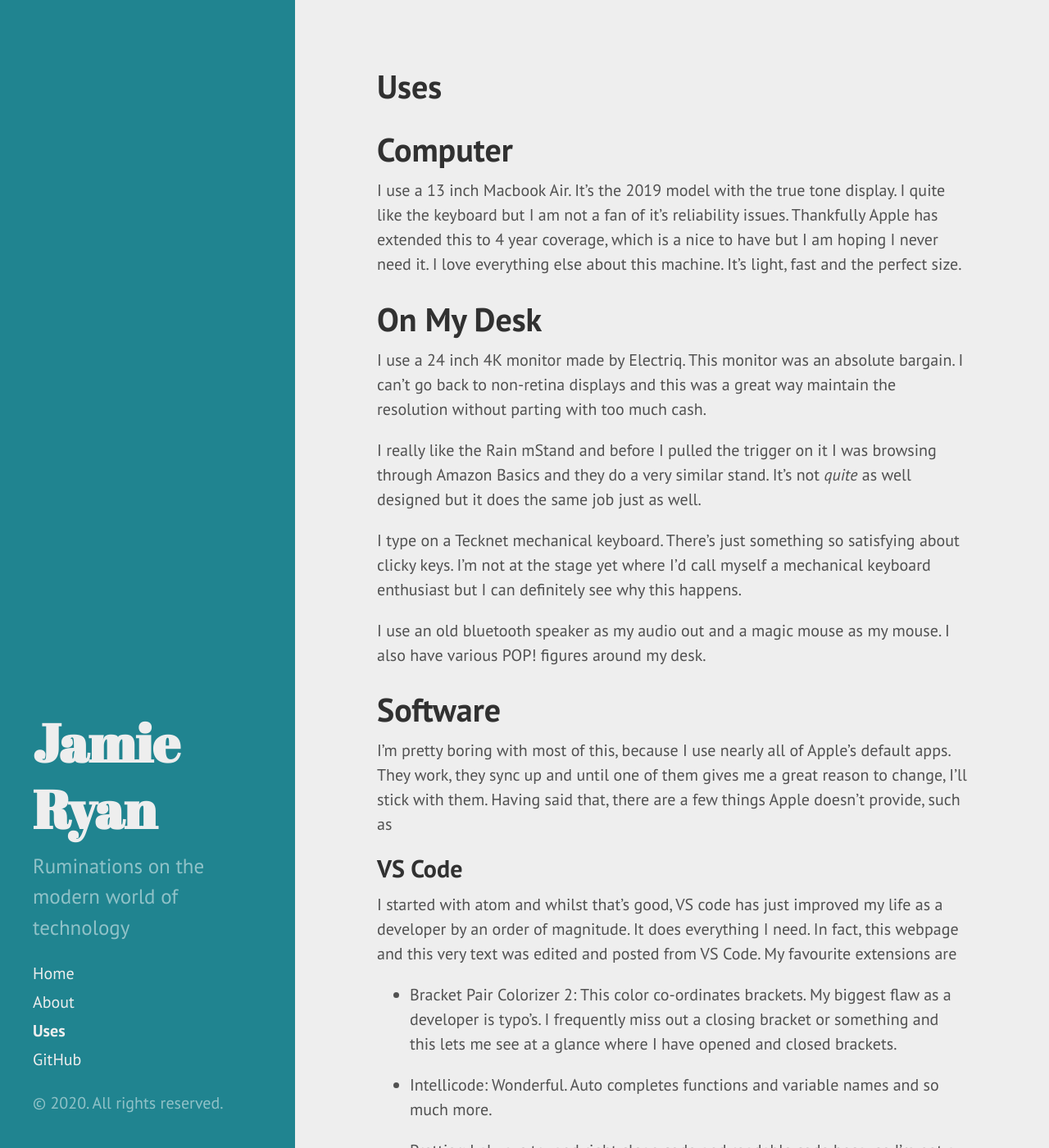
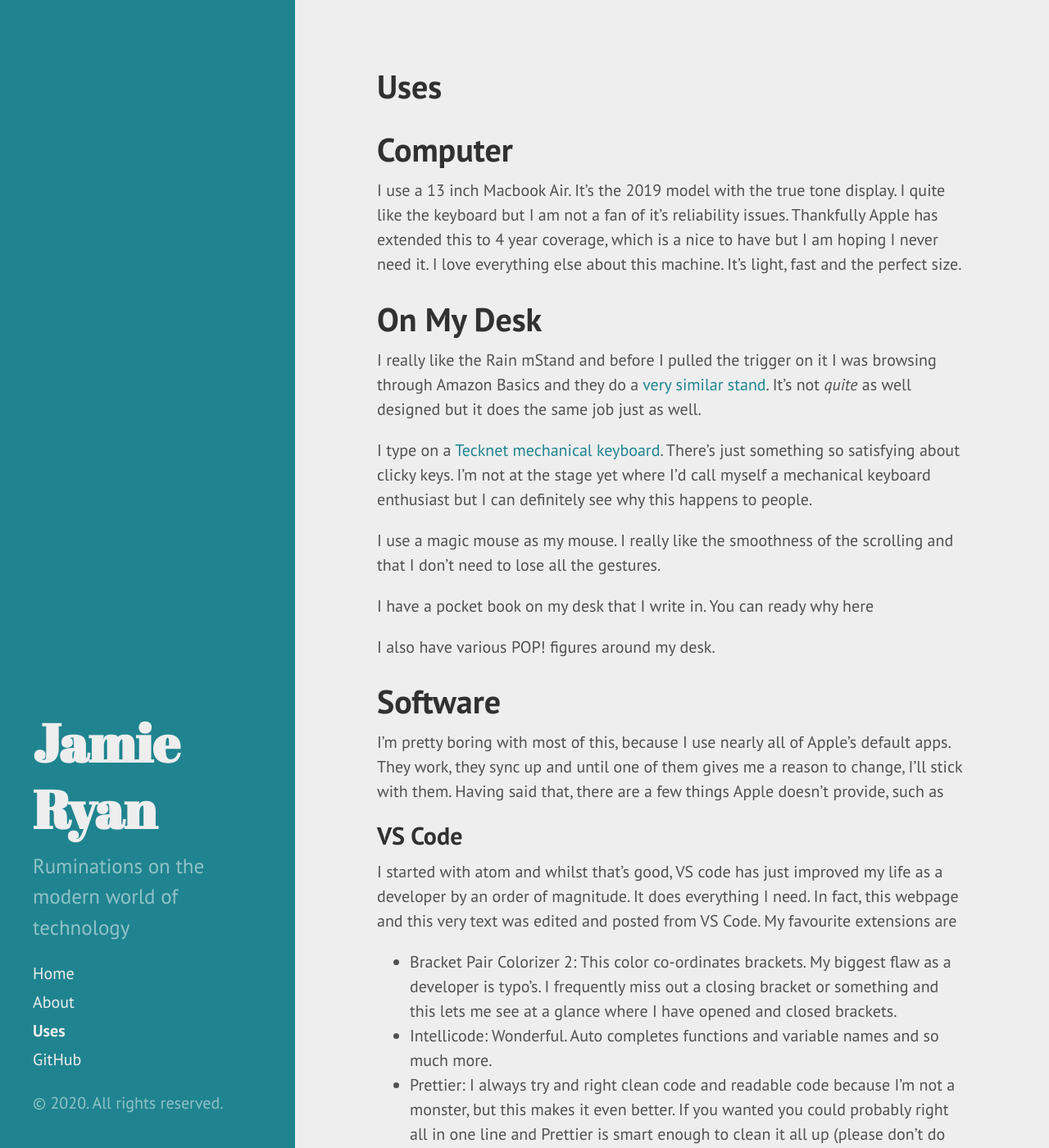
Before and after one commit to MrJamieRyan/mrjamieryan.github.io, a Jekyll site: the page built from uses.md, in a window 1280 px wide and 1400 px high. Shown: the whole window at 82% size. Built offline with Jekyll 4.4.1, drawn with Linux system fonts in a browser that asks for light colours; some of the changed text lies outside the part shown.

Commit message:
Update from Forestry.io Jamie Ryan updated uses.md

```diff
--- a/uses.md
+++ b/uses.md
@@ -1,39 +1,39 @@
 ---
 layout: page
 title: Uses
+
 ---
-
 # Computer
 
 I use a 13 inch Macbook Air. It’s the 2019 model with the true tone display. I quite like the keyboard but I am not a fan of it’s reliability issues. Thankfully Apple has extended this to 4 year coverage, which is a nice to have but I am hoping I never need it. I love everything else about this machine. It's light, fast and the perfect size.
 
 # On My Desk
 
-I use a 24 inch 4K monitor made by Electriq. This monitor was an absolute bargain. I can't go back to non-retina displays and this was a great way maintain the resolution without parting with too much cash.
+I really like the Rain mStand and before I pulled the trigger on it I was browsing through Amazon Basics and they do a [very similar stand](https://www.amazon.co.uk/dp/B00WRDS0AU/ref=twister_B014HAMLEG?_encoding=UTF8&psc=1). It's not _quite_ as well designed but it does the same job just as well.
 
-I really like the Rain mStand and before I pulled the trigger on it I was browsing through Amazon Basics and they do a very similar stand. It's not _quite_ as well designed but it does the same job just as well.
+I type on a [Tecknet mechanical keyboard](https://www.amazon.co.uk/TeckNet-Mechanical-Keyboard-Anti-ghosting-Aluminum/dp/B010IIKHBK/ref=sr_1_2?crid=2BXC2T3X6GB7&dchild=1&keywords=tecknet+keyboard&qid=1588105939&s=computers&sprefix=tecknet+%2Ccomputers%2C162&sr=1-2). There's just something so satisfying about clicky keys. I'm not at the stage yet where I'd call myself a mechanical keyboard enthusiast but I can definitely see why this happens to people.
 
-I type on a Tecknet mechanical keyboard. There's just something so satisfying about clicky keys. I'm not at the stage yet where I'd call myself a mechanical keyboard enthusiast but I can definitely see why this happens.
+I use a magic mouse as my mouse. I really like the smoothness of the scrolling and that I don't need to lose all the gestures.
 
-I use an old bluetooth speaker as my audio out and a magic mouse as my mouse. I also have various POP! figures around my desk.
+I have a pocket book on my desk that I write in. You can ready why here
+
+I also have various POP! figures around my desk.
 
 # Software
 
-I'm pretty boring with most of this, because I use nearly all of Apple's default apps. They work, they sync up and until one of them gives me a great reason to change, I'll stick with them. Having said that, there are a few things Apple doesn't provide, such as
+I'm pretty boring with most of this, because I use nearly all of Apple's default apps. They work, they sync up and until one of them gives me a reason to change, I'll stick with them. Having said that, there are a few things Apple doesn't provide, such as
 
 <h2>VS Code</h2>
 
 I started with atom and whilst that's good, VS code has just improved my life as a developer by an order of magnitude. It does everything I need. In fact, this webpage and this very text was edited and posted from VS Code. My favourite extensions are
 
-- Bracket Pair Colorizer 2: This color co-ordinates brackets. My biggest flaw as a developer is typo's. I frequently miss out a closing bracket or something and this lets me see at a glance where I have opened and closed brackets.
-
-- Intellicode: Wonderful. Auto completes functions and variable names and so much more.
-
-- Prettier: I always try and right clean code and readable code because I'm not a monster, but this makes it even better. If you wanted you could probably right all in one line and Prettier is smart enough to clean it all up (please don't do that).
+* Bracket Pair Colorizer 2: This color co-ordinates brackets. My biggest flaw as a developer is typo's. I frequently miss out a closing bracket or something and this lets me see at a glance where I have opened and closed brackets.
+* Intellicode: Wonderful. Auto completes functions and variable names and so much more.
+* Prettier: I always try and right clean code and readable code because I'm not a monster, but this makes it even better. If you wanted you could probably right all in one line and Prettier is smart enough to clean it all up (please don't do that).
 
 <h2>Figma</h2>
 
-Great for wireframes
+Great for wireframes and sketching out ideas and sharing them.
 
 <h2>Webflow</h2>
 
```
